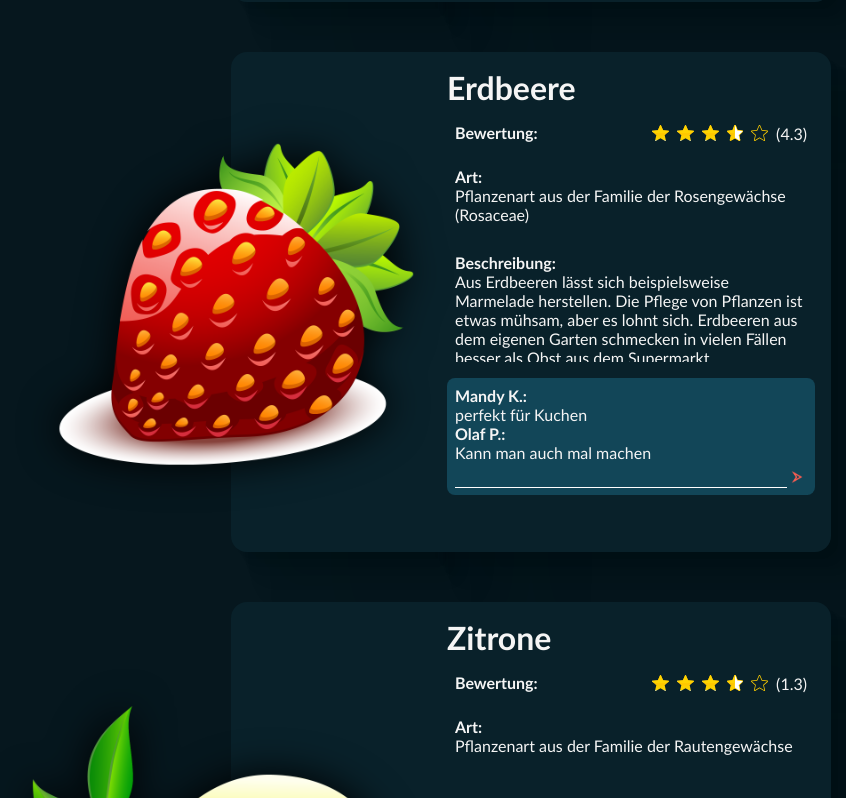
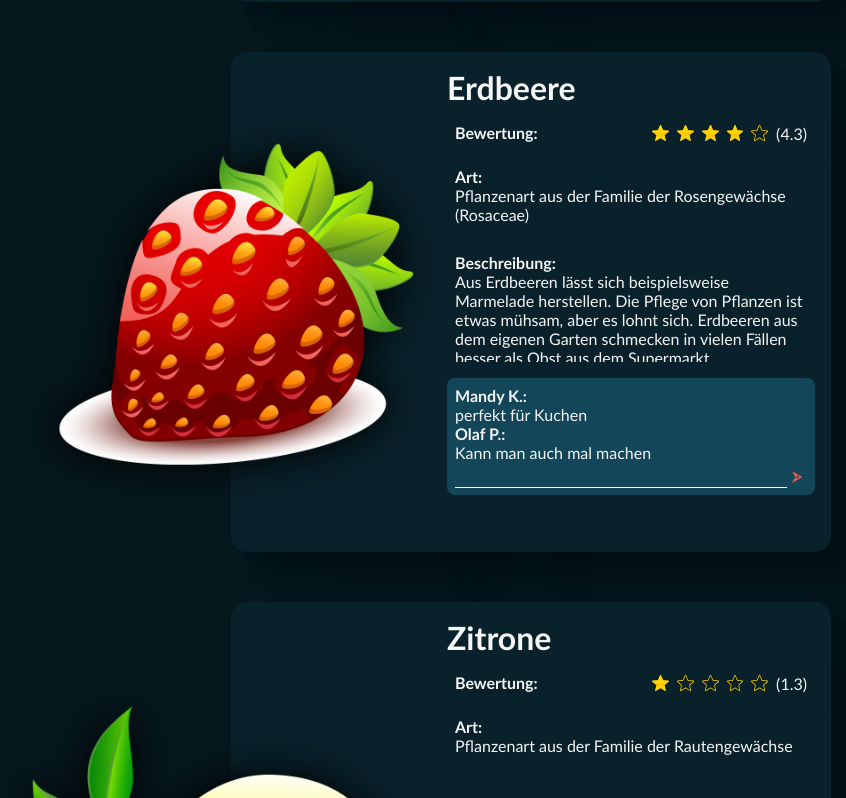
Before and after one commit to Djindustrie/Angular-Logik---Grundkurs, an Angular app: page / in a window 1280 px wide. Shown: the part 1762-2560 px from the top of the page, without its empty margins (209-1055 px from the left). Built offline with nearby package versions, Linux system fonts and the light colour scheme.

Commit message:
for schleife mit If Else abfrage

```diff
--- a/src/app/frutitlist/frutitlist.component.html
+++ b/src/app/frutitlist/frutitlist.component.html
@@ -1,5 +1,6 @@
 <div class="fruitlist_content">
     @for(fruit of fruitlist; track fruit.name){
+
         <section class="singleFruitBox">
             <div>
                 <img src="./assets/img/fruits/{{fruit.img}}" alt="" srcset="">
@@ -9,11 +10,17 @@
                 <div>
                     <p><b>Bewertung:</b></p>
                     <div>
-                        <img src="./assets/img/stars/star.svg" alt="" srcset="">
-                        <img src="./assets/img/stars/star.svg" alt="" srcset="">
-                        <img src="./assets/img/stars/star.svg" alt="" srcset="">
-                        <img src="./assets/img/stars/star-half.svg" alt="" srcset="">
-                        <img src="./assets/img/stars/star-empty.svg" alt="" srcset="">
+
+                        @for(count of [1,2,3,4,5]; track fruitlist){
+                            @if (fruit.stars >= count) {
+                                <img src="./assets/img/stars/star.svg" alt="" srcset="">
+                            } @else if (fruit.stars >= count - 0.5) {
+                                <img src="./assets/img/stars/star-half.svg" alt="" srcset="">
+                            } @else {
+                                <img src="./assets/img/stars/star-empty.svg" alt="" srcset="">
+                            }
+                        }
+
                         <p>({{fruit.stars}})</p>
                     </div>
                 </div>
```
